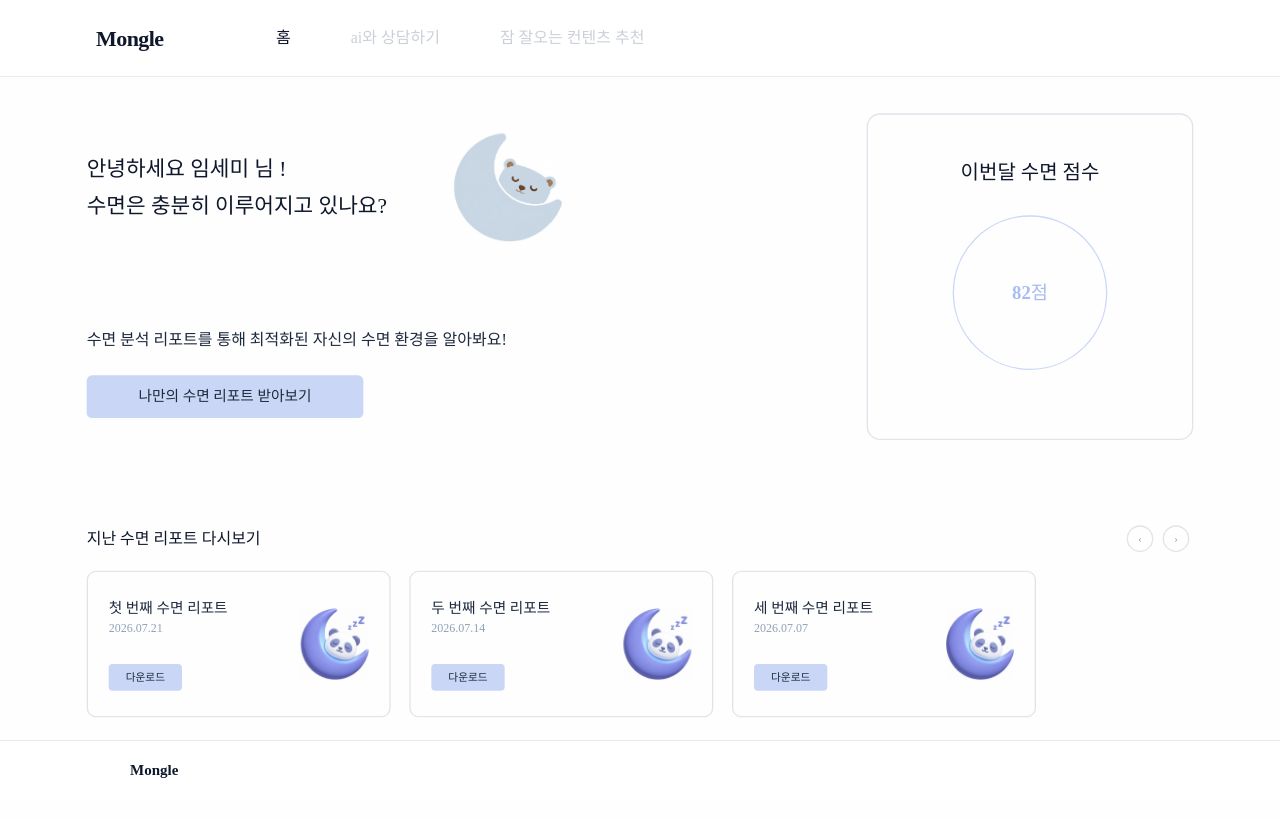
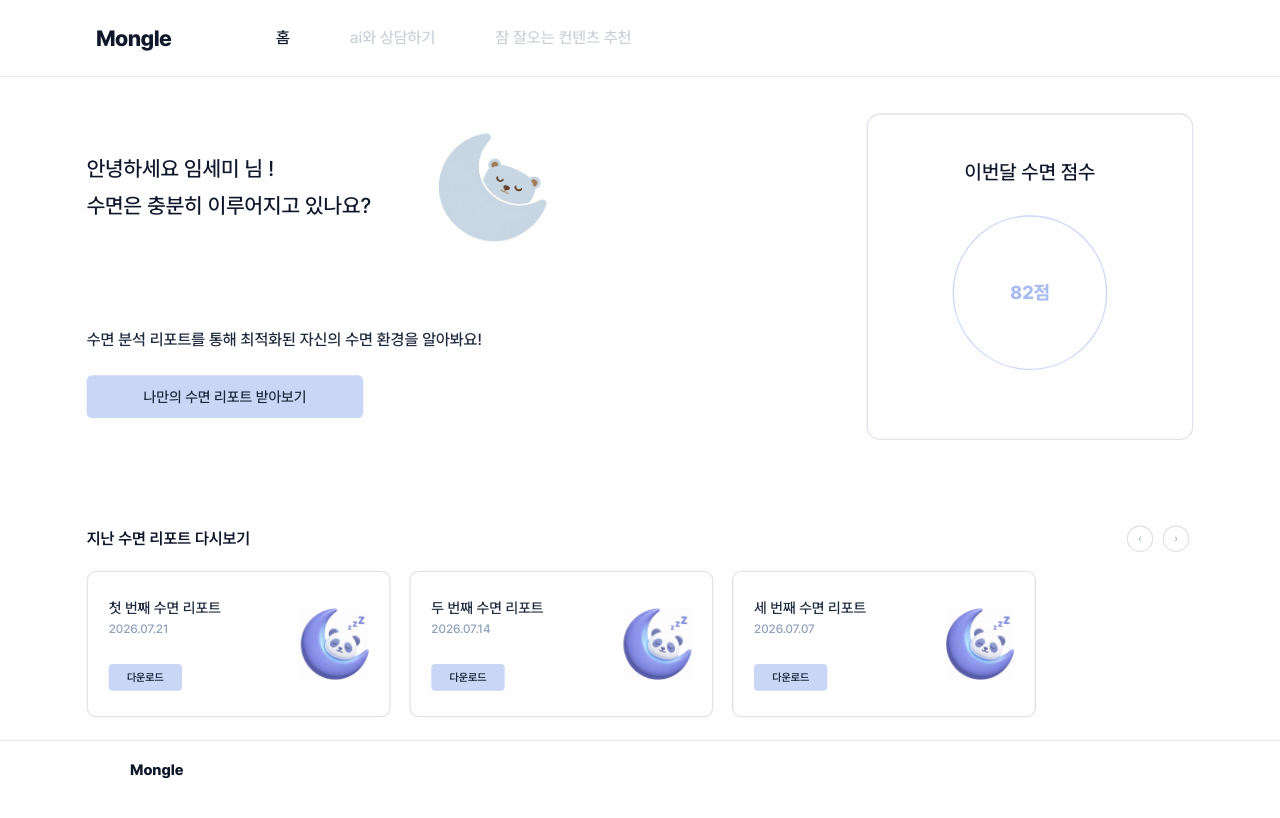
Before and after one commit to picnic88/MongleFE, a React (Vite) app in the folder mongle/: page / in a window 1280 px wide. Shown: the top 818 px of the page. Built offline with nearby package versions, Linux system fonts and the light colour scheme.

Commit message:
Pretendard 전역 웹폰트 적용

```diff
--- a/mongle/src/App.tsx
+++ b/mongle/src/App.tsx
@@ -3,7 +3,7 @@ import { Header } from "./component/Header";
 import { Footer } from "./component/Footer";
 import brand from "./assets/brandBear.png";
 import reportImg from "./assets/report.png";
-<link rel="stylesheet" href="./fonts/pretendard.css"></link>
+
 /**
  * Mongle 대시보드 – 1920px 기준 픽셀 단위 레이아웃
  * 원본 디자인 이미지(1590x1226)를 1920px 폭 기준으로 스케일링(x1.2075)하여
--- a/mongle/src/fonts/pretendard.css
+++ b/mongle/src/fonts/pretendard.css
@@ -9,63 +9,8 @@ http://scripts.sil.org/OFL
 
 @font-face {
 	font-family: 'Pretendard';
-	font-weight: 900;
+	font-style: normal;
+	font-weight: 100 900;
 	font-display: swap;
-	src: local('Pretendard Black'), url(./woff2/Pretendard-Black.woff2) format('woff2'), url(./woff/Pretendard-Black.woff) format('woff');
+	src: local('Pretendard Variable'), url('./PretendardVariable.woff2') format('woff2-variations');
 }
-
-@font-face {
-	font-family: 'Pretendard';
-	font-weight: 800;
-	font-display: swap;
-	src: local('Pretendard ExtraBold'), url(./woff2/Pretendard-ExtraBold.woff2) format('woff2'), url(./woff/Pretendard-ExtraBold.woff) format('woff');
-}
-
-@font-face {
-	font-family: 'Pretendard';
-	font-weight: 700;
-	font-display: swap;
-	src: local('Pretendard Bold'), url(./woff2/Pretendard-Bold.woff2) format('woff2'), url(./woff/Pretendard-Bold.woff) format('woff');
-}
-
-@font-face {
-	font-family: 'Pretendard';
-	font-weight: 600;
-	font-display: swap;
-	src: local('Pretendard SemiBold'), url(./woff2/Pretendard-SemiBold.woff2) format('woff2'), url(./woff/Pretendard-SemiBold.woff) format('woff');
-}
-
-@font-face {
-	font-family: 'Pretendard';
-	font-weight: 500;
-	font-display: swap;
-	src: local('Pretendard Medium'), url(./woff2/Pretendard-Medium.woff2) format('woff2'), url(./woff/Pretendard-Medium.woff) format('woff');
-}
-
-@font-face {
-	font-family: 'Pretendard';
-	font-weight: 400;
-	font-display: swap;
-	src: local('Pretendard Regular'), url(./woff2/Pretendard-Regular.woff2) format('woff2'), url(./woff/Pretendard-Regular.woff) format('woff');
-}
-
-@font-face {
-	font-family: 'Pretendard';
-	font-weight: 300;
-	font-display: swap;
-	src: local('Pretendard Light'), url(./woff2/Pretendard-Light.woff2) format('woff2'), url(./woff/Pretendard-Light.woff) format('woff');
-}
-
-@font-face {
-	font-family: 'Pretendard';
-	font-weight: 200;
-	font-display: swap;
-	src: local('Pretendard ExtraLight'), url(./woff2/Pretendard-ExtraLight.woff2) format('woff2'), url(./woff/Pretendard-ExtraLight.woff) format('woff');
-}
-
-@font-face {
-	font-family: 'Pretendard';
-	font-weight: 100;
-	font-display: swap;
-	src: local('Pretendard Thin'), url(./woff2/Pretendard-Thin.woff2) format('woff2'), url(./woff/Pretendard-Thin.woff) format('woff');
-}
--- a/mongle/src/index.css
+++ b/mongle/src/index.css
@@ -1,8 +1,8 @@
-@import url('https://fonts.googleapis.com/css2?family=Noto+Sans+KR:wght@400;500;600;700&display=swap');
+@import './fonts/pretendard.css';
 @import 'tailwindcss';
 
 @theme {
-  --font-sans: 'Noto Sans KR', 'Segoe UI', sans-serif;
+  --font-sans: 'Pretendard', 'Segoe UI', sans-serif;
   --breakpoint-3xl: 112.5rem;
 }
 
```
Also changed, not shown: mongle/src/fonts/PretendardVariable.woff2 (added).
